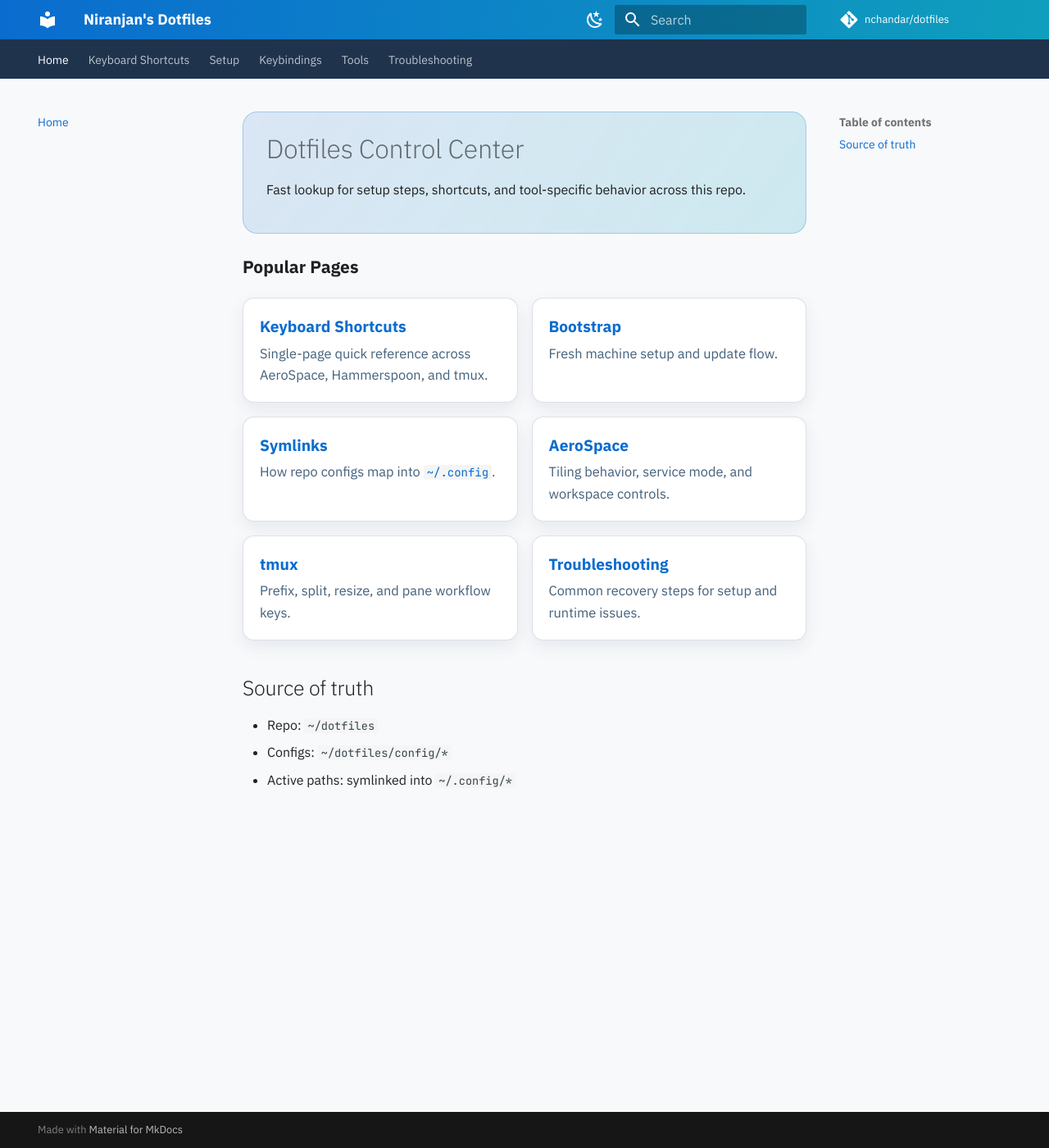
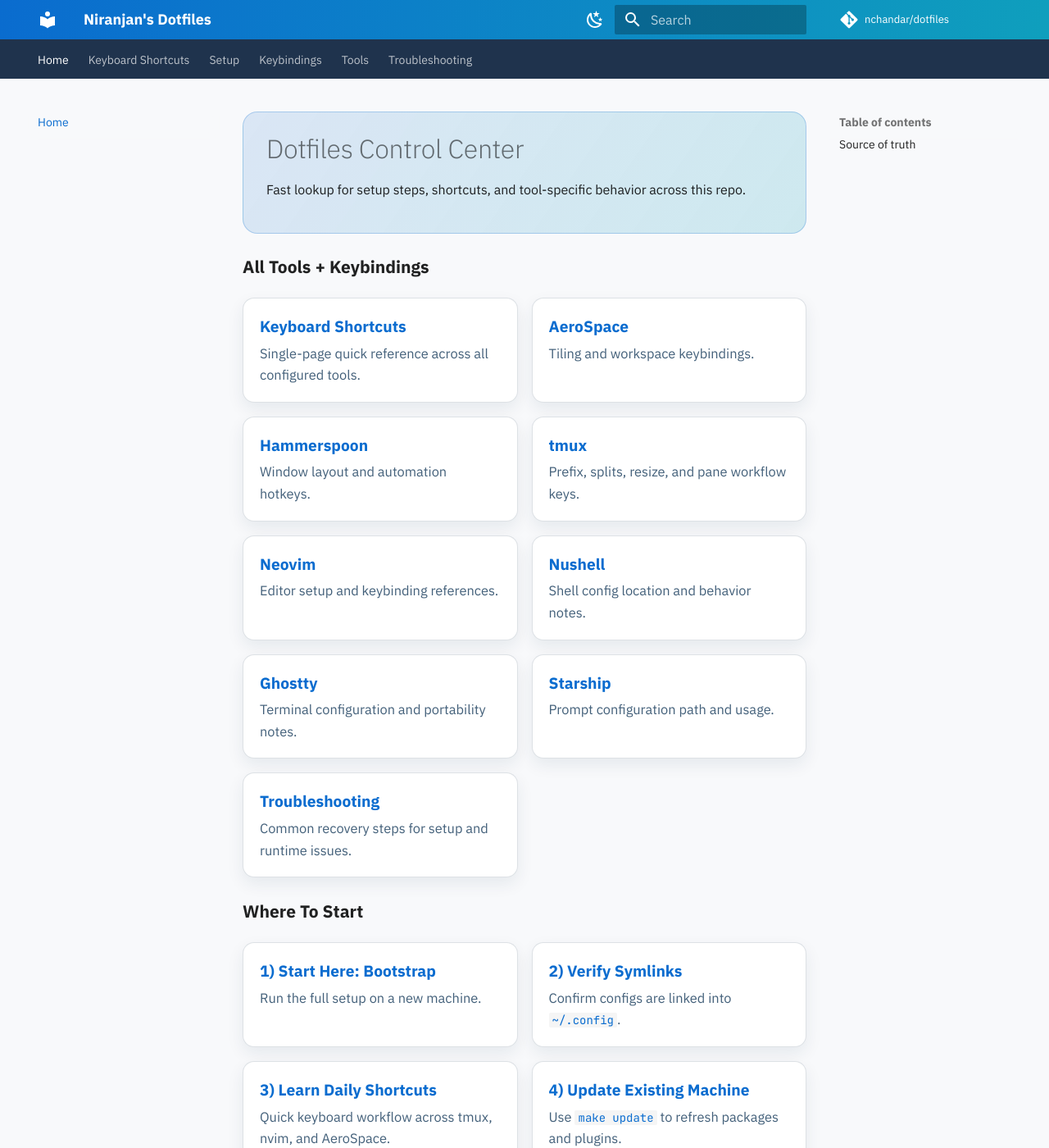
Before and after one commit to nchandar/dotfiles, an MkDocs documentation site: the page built from docs/index.md, in a window 1280 px wide and 1400 px high. Shown: the whole window at 82% size. Built offline with MkDocs 1.6.1 and Material for MkDocs 9.7.7, drawn with Linux system fonts in a browser that asks for light colours; comment, search, counter and statistics services are not loaded.

Commit message:
Restructure homepage cards and add update path

```diff
--- a/docs/index.md
+++ b/docs/index.md
@@ -3,27 +3,39 @@
   <p>Fast lookup for setup steps, shortcuts, and tool-specific behavior across this repo.</p>
 </div>
 
-<div class="section-title">Popular Pages</div>
+<div class="section-title">All Tools + Keybindings</div>
 <div class="link-grid">
   <a class="link-card" href="keyboard-shortcuts/">
     <strong>Keyboard Shortcuts</strong>
-    <span>Single-page quick reference across AeroSpace, Hammerspoon, and tmux.</span>
-  </a>
-  <a class="link-card" href="setup/bootstrap/">
-    <strong>Bootstrap</strong>
-    <span>Fresh machine setup and update flow.</span>
-  </a>
-  <a class="link-card" href="setup/symlinks/">
-    <strong>Symlinks</strong>
-    <span>How repo configs map into <code>~/.config</code>.</span>
+    <span>Single-page quick reference across all configured tools.</span>
   </a>
   <a class="link-card" href="keybindings/aerospace/">
     <strong>AeroSpace</strong>
-    <span>Tiling behavior, service mode, and workspace controls.</span>
+    <span>Tiling and workspace keybindings.</span>
+  </a>
+  <a class="link-card" href="keybindings/hammerspoon/">
+    <strong>Hammerspoon</strong>
+    <span>Window layout and automation hotkeys.</span>
   </a>
   <a class="link-card" href="keybindings/tmux/">
     <strong>tmux</strong>
-    <span>Prefix, split, resize, and pane workflow keys.</span>
+    <span>Prefix, splits, resize, and pane workflow keys.</span>
+  </a>
+  <a class="link-card" href="tools/nvim/">
+    <strong>Neovim</strong>
+    <span>Editor setup and keybinding references.</span>
+  </a>
+  <a class="link-card" href="tools/nushell/">
+    <strong>Nushell</strong>
+    <span>Shell config location and behavior notes.</span>
+  </a>
+  <a class="link-card" href="tools/ghostty/">
+    <strong>Ghostty</strong>
+    <span>Terminal configuration and portability notes.</span>
+  </a>
+  <a class="link-card" href="tools/starship/">
+    <strong>Starship</strong>
+    <span>Prompt configuration path and usage.</span>
   </a>
   <a class="link-card" href="troubleshooting/">
     <strong>Troubleshooting</strong>
@@ -31,6 +43,26 @@
   </a>
 </div>
 
+<div class="section-title">Where To Start</div>
+<div class="link-grid">
+  <a class="link-card" href="setup/bootstrap/">
+    <strong>1) Start Here: Bootstrap</strong>
+    <span>Run the full setup on a new machine.</span>
+  </a>
+  <a class="link-card" href="setup/symlinks/">
+    <strong>2) Verify Symlinks</strong>
+    <span>Confirm configs are linked into <code>~/.config</code>.</span>
+  </a>
+  <a class="link-card" href="keyboard-shortcuts/">
+    <strong>3) Learn Daily Shortcuts</strong>
+    <span>Quick keyboard workflow across tmux, nvim, and AeroSpace.</span>
+  </a>
+  <a class="link-card" href="setup/bootstrap/">
+    <strong>4) Update Existing Machine</strong>
+    <span>Use <code>make update</code> to refresh packages and plugins.</span>
+  </a>
+</div>
+
 ## Source of truth
 - Repo: `~/dotfiles`
 - Configs: `~/dotfiles/config/*`
```
